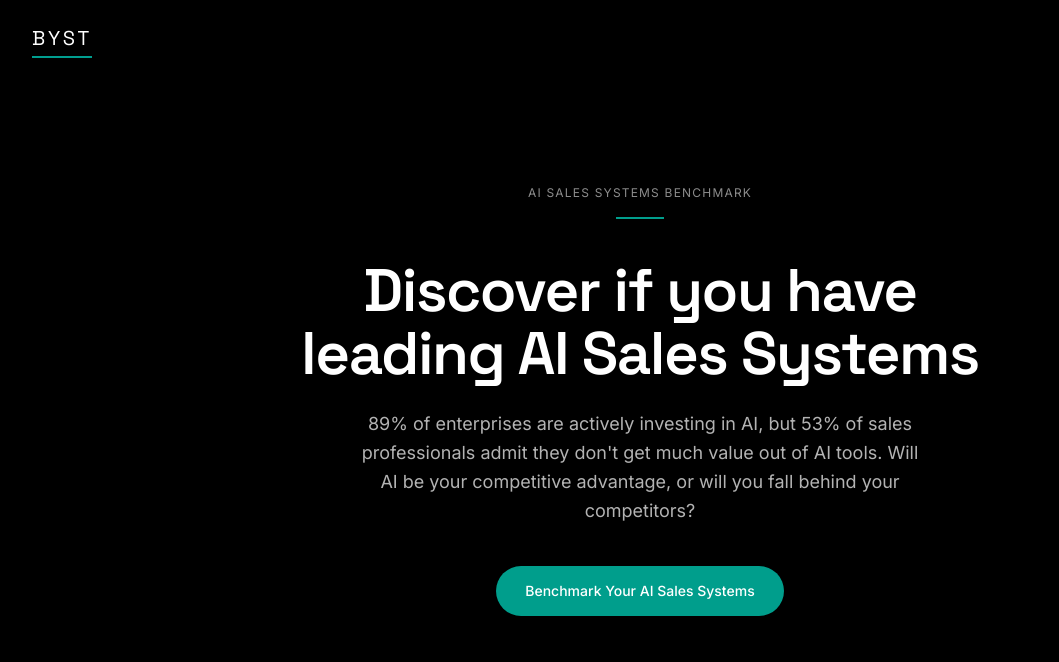
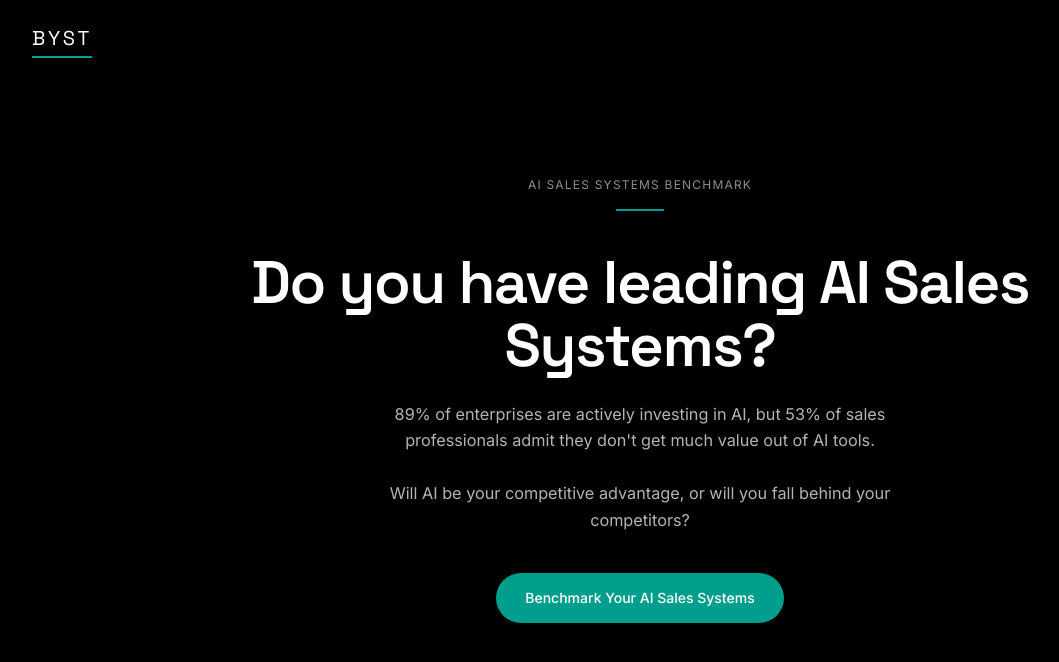
Before and after one commit to BYST-GROUP/ai-sales-benchmark, a Next.js app: page / in a window 1280 px wide. Shown: the top 662 px of the page, without its empty margins (0-1059 px from the left). Built offline with nearby package versions, Linux system fonts and the light colour scheme.

Commit message:
Update heading, subheading copy and sizing

```diff
--- a/app/page.tsx
+++ b/app/page.tsx
@@ -31,18 +31,20 @@ export default function Home() {
 
         {/* H1 */}
         <h1
-          className="mt-10 max-w-3xl text-4xl md:text-6xl font-semibold tracking-tight leading-[1.05] fade-up"
+          className="mt-10 max-w-4xl text-4xl md:text-6xl font-semibold tracking-tight leading-[1.05] fade-up"
           style={{ animationDelay: '180ms' }}
         >
-          Discover if you have leading AI Sales Systems
+          Do you have leading AI Sales Systems?
         </h1>
 
         {/* Subline */}
         <p
-          className="mt-6 max-w-xl text-base md:text-lg leading-relaxed text-secondary-foreground fade-up"
+          className="mt-6 max-w-xl text-[0.81rem] md:text-[1.015rem] leading-relaxed text-secondary-foreground fade-up"
           style={{ animationDelay: '280ms' }}
         >
-          89% of enterprises are actively investing in AI, but 53% of sales professionals admit they don&apos;t get much value out of AI tools. Will AI be your competitive advantage, or will you fall behind your competitors?
+          89% of enterprises are actively investing in AI, but 53% of sales professionals admit they don&apos;t get much value out of AI tools.
+          <br /><br />
+          Will AI be your competitive advantage, or will you fall behind your competitors?
         </p>
 
         {/* CTA */}
```
